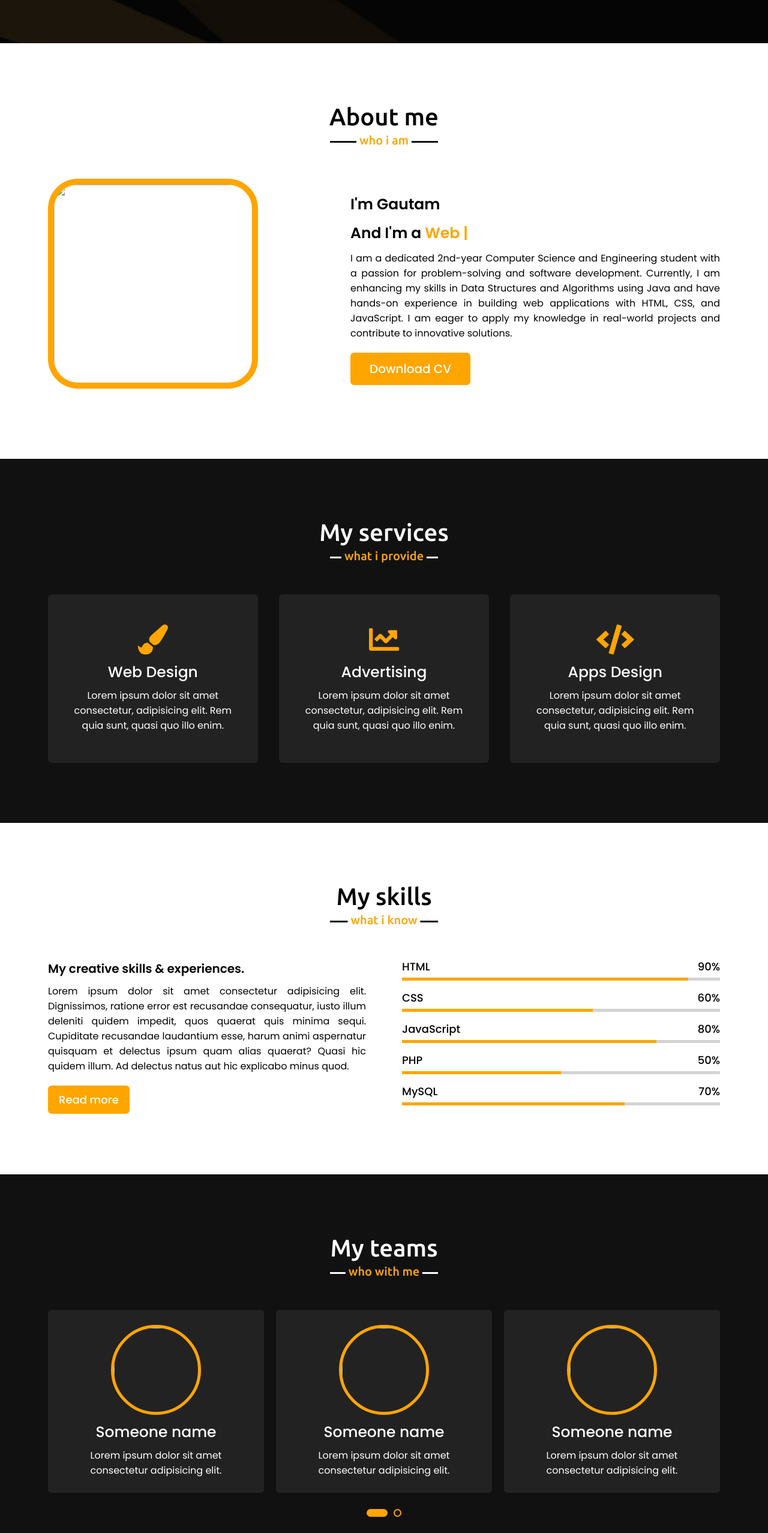
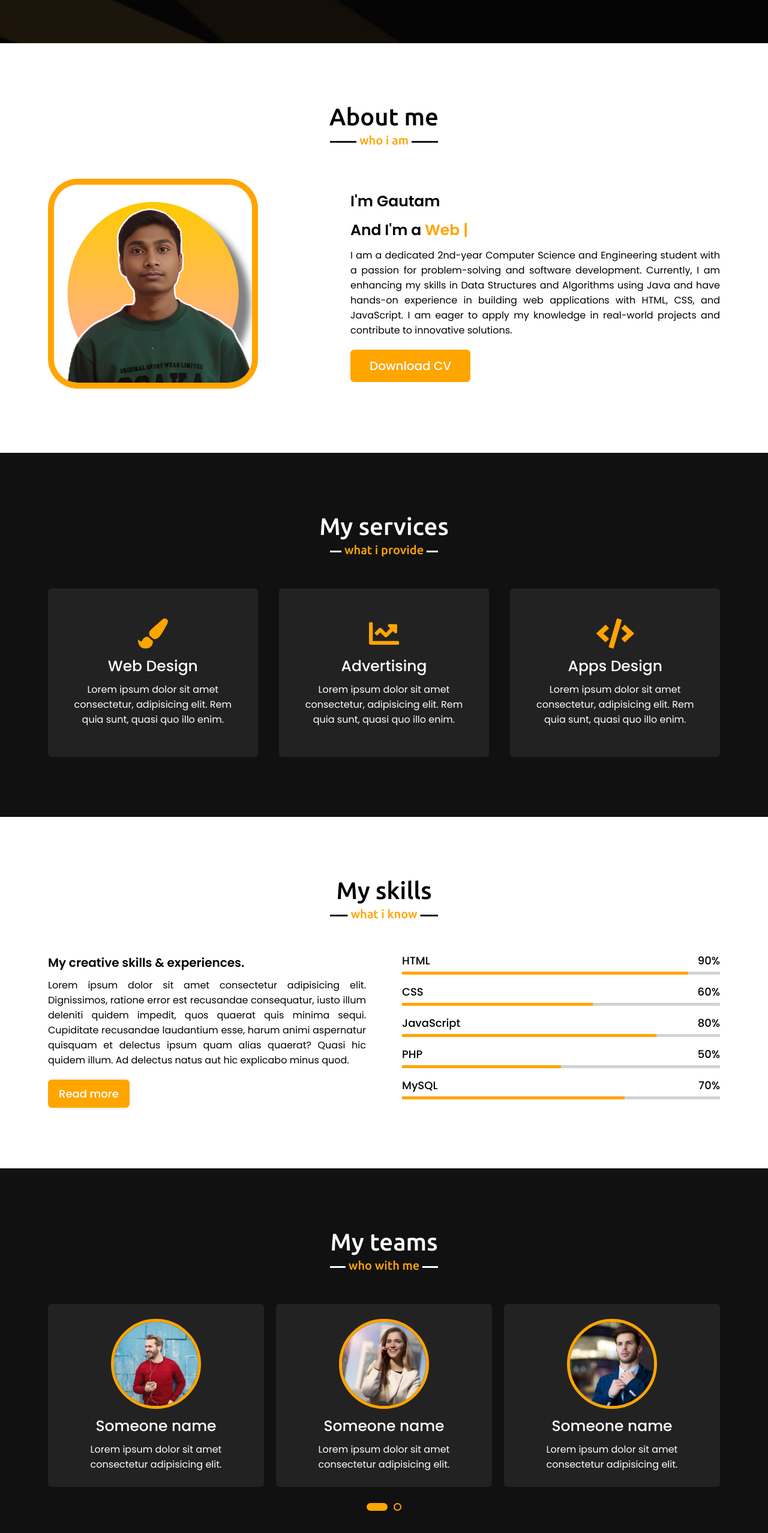
Before and after one commit to gautam-kumar-developer/Portfolio, a plain HTML site: page index.html in a window 1280 px wide. Shown: the part 728-3284 px from the top of the page at 60% size. Drawn offline with nearby package versions, Linux system fonts and the light colour scheme; files whose address does not match are found by name.

Commit message:
Update index.html

```diff
--- a/index.html
+++ b/index.html
@@ -65,7 +65,7 @@
             <h2 class="title">About me</h2>
             <div class="about-content">
                 <div class="column left">
-                    <img src="images/Profile Pic.jpg" alt="">
+                    <img src="Profile Pic.jpg" alt="">
                 </div>
                 <div class="column right">
                     <div class="text">I'm Gautam </div>
@@ -177,35 +177,35 @@
             <div class="carousel owl-carousel">
                 <div class="card">
                     <div class="box">
-                        <img src="images/profile-1.jpeg" alt="">
+                        <img src="profile-1.jpeg" alt="">
                         <div class="text">Someone name</div>
                         <p>Lorem ipsum dolor sit amet consectetur adipisicing elit.</p>
                     </div>
                 </div>
                 <div class="card">
                     <div class="box">
-                        <img src="images/profile-2.jpeg" alt="">
+                        <img src="profile-2.jpeg" alt="">
                         <div class="text">Someone name</div>
                         <p>Lorem ipsum dolor sit amet consectetur adipisicing elit.</p>
                     </div>
                 </div>
                 <div class="card">
                     <div class="box">
-                        <img src="images/profile-3.jpeg" alt="">
+                        <img src="profile-3.jpeg" alt="">
                         <div class="text">Someone name</div>
                         <p>Lorem ipsum dolor sit amet consectetur adipisicing elit.</p>
                     </div>
                 </div>
                 <div class="card">
                     <div class="box">
-                        <img src="images/profile-4.jpeg" alt="">
+                        <img src="profile-4.jpeg" alt="">
                         <div class="text">Someone name</div>
                         <p>Lorem ipsum dolor sit amet consectetur adipisicing elit.</p>
                     </div>
                 </div>
                 <div class="card">
                     <div class="box">
-                        <img src="images/profile-5.jpeg" alt="">
+                        <img src="profile-5.jpeg" alt="">
                         <div class="text">Someone name</div>
                         <p>Lorem ipsum dolor sit amet consectetur adipisicing elit.</p>
                     </div>
```
